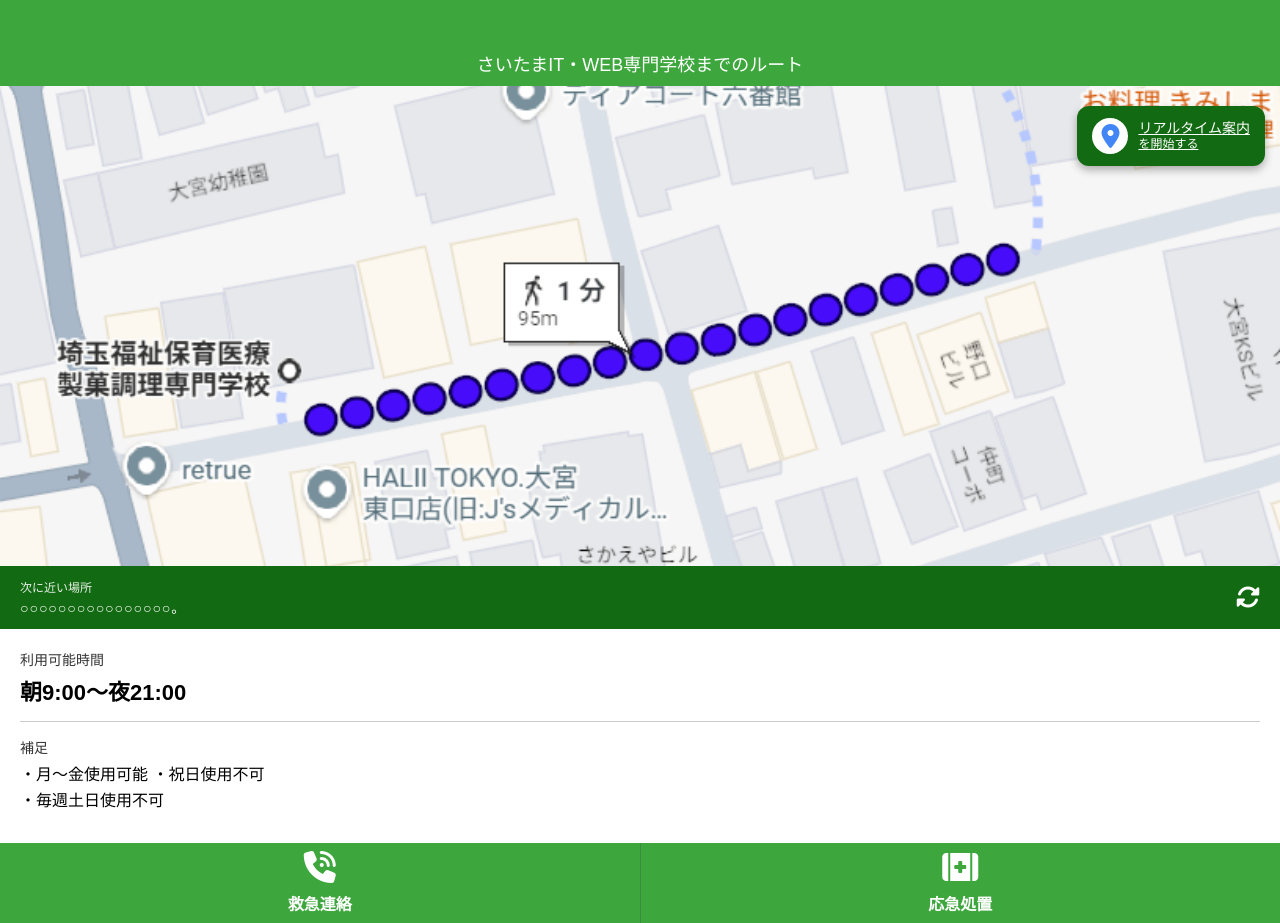
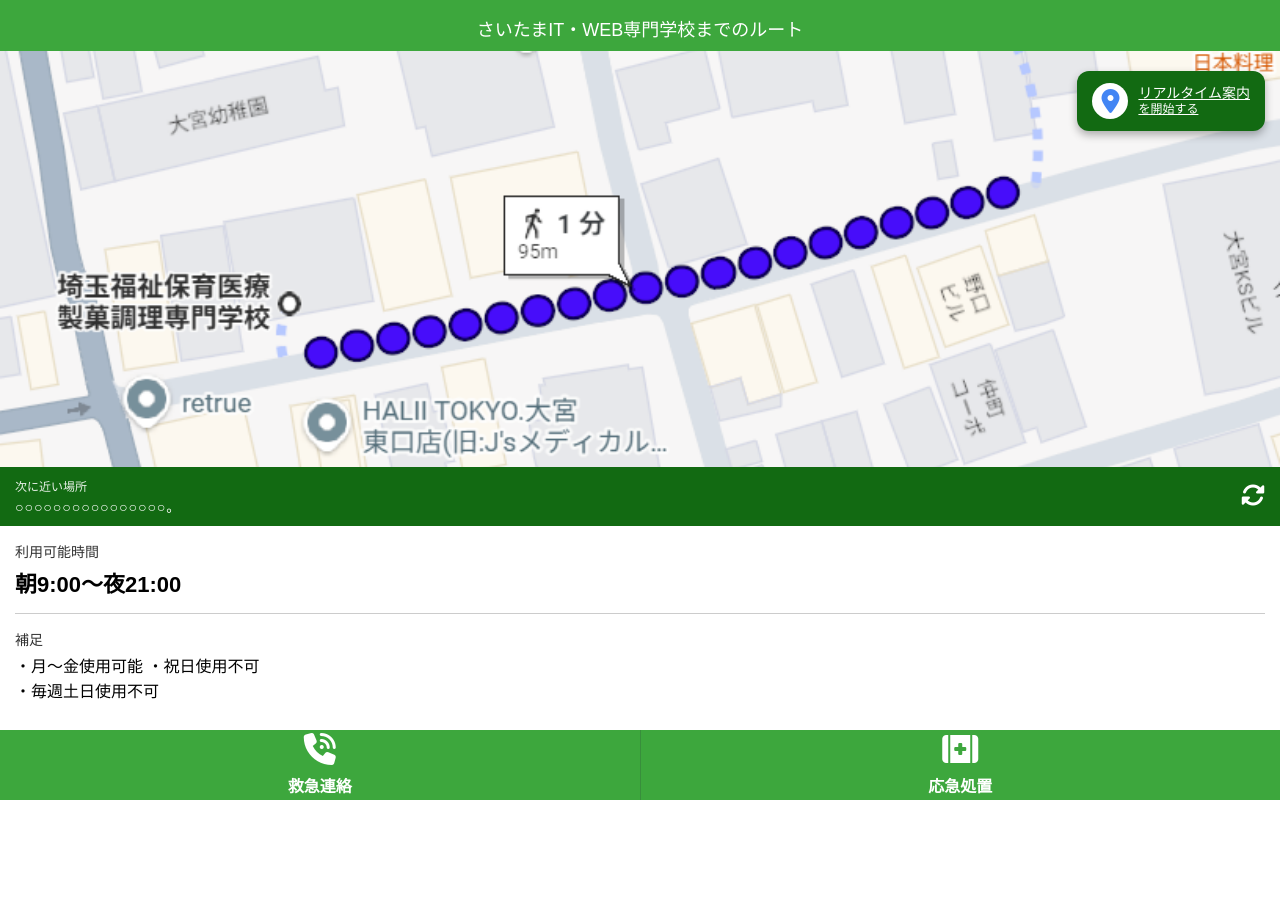
Before and after one commit to AEDNya-n/aed-navigation, a website built with Vite: page index.html in a window 1280 px wide. After the commit the page ends 800 px from the top, so only its background shows below. Built offline with nearby package versions, Linux system fonts and the light colour scheme; a web font is replaced by a local one.

Commit message:
スタイルの調整: どのスマホでも一画面で表示するように

```diff
--- a/src/style.css
+++ b/src/style.css
@@ -17,8 +17,23 @@ body {
     color: #333;
     display: flex;
     flex-direction: column;
-    min-height: 100vh;
+    height: 100vh;
     width: 100%;
+    overflow: hidden;
+}
+
+#app {
+    display: flex;
+    flex-direction: column;
+    height: 100vh;
+    overflow: hidden;
+}
+
+.main-content {
+    flex: 1;
+    display: flex;
+    flex-direction: column;
+    overflow-y: auto;
     overflow-x: hidden;
 }
 
@@ -26,11 +41,9 @@ body {
 .header {
     background-color: #3DA73D;
     color: white;
-    padding-top: 50px;
-    padding-bottom: 10px;
-    padding-left: 10px;
-    padding-right: 10px;
+    padding: 15px 10px 10px;
     text-align: center;
+    flex-shrink: 0;
 }
 
 .header h1 {
@@ -45,8 +58,8 @@ body {
 .map-container {
     position: relative;
     width: 100%;
-    height: 60vh;
-    min-height: 400px;
+    flex: 1;
+    min-height: 0;
 
     background-image: url('/map.png');
     background-size: cover;
@@ -106,10 +119,11 @@ body {
 .next-location-bar {
     background-color: #126A12;
     color: white;
-    padding: 12px 20px;
+    padding: 10px 15px;
     display: flex;
     justify-content: space-between;
     align-items: center;
+    flex-shrink: 0;
 }
 
 .location-info .label {
@@ -130,9 +144,9 @@ body {
 
 /*AEDの情報部分*/
 .info-section {
-    padding: 20px;
+    padding: 15px;
     background-color: white;
-    padding-bottom: 20px;
+    flex-shrink: 0;
 }
 
 .info-row {
@@ -168,8 +182,8 @@ body {
 .footer-actions {
     display: flex;
     width: 100%;
-    height: 80px;
-    margin-top: auto;
+    height: 70px;
+    flex-shrink: 0;
 }
 
 .action-btn {
```
